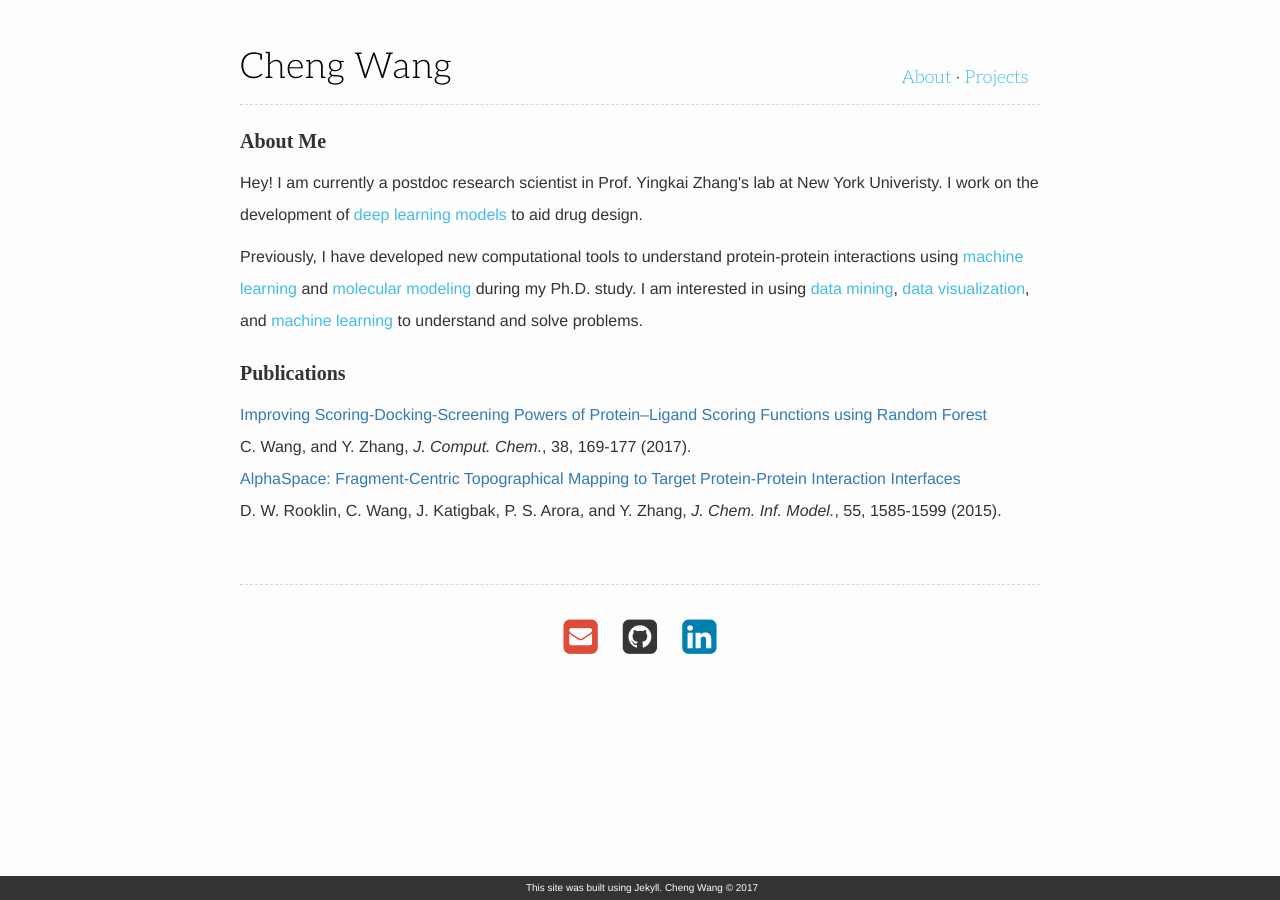
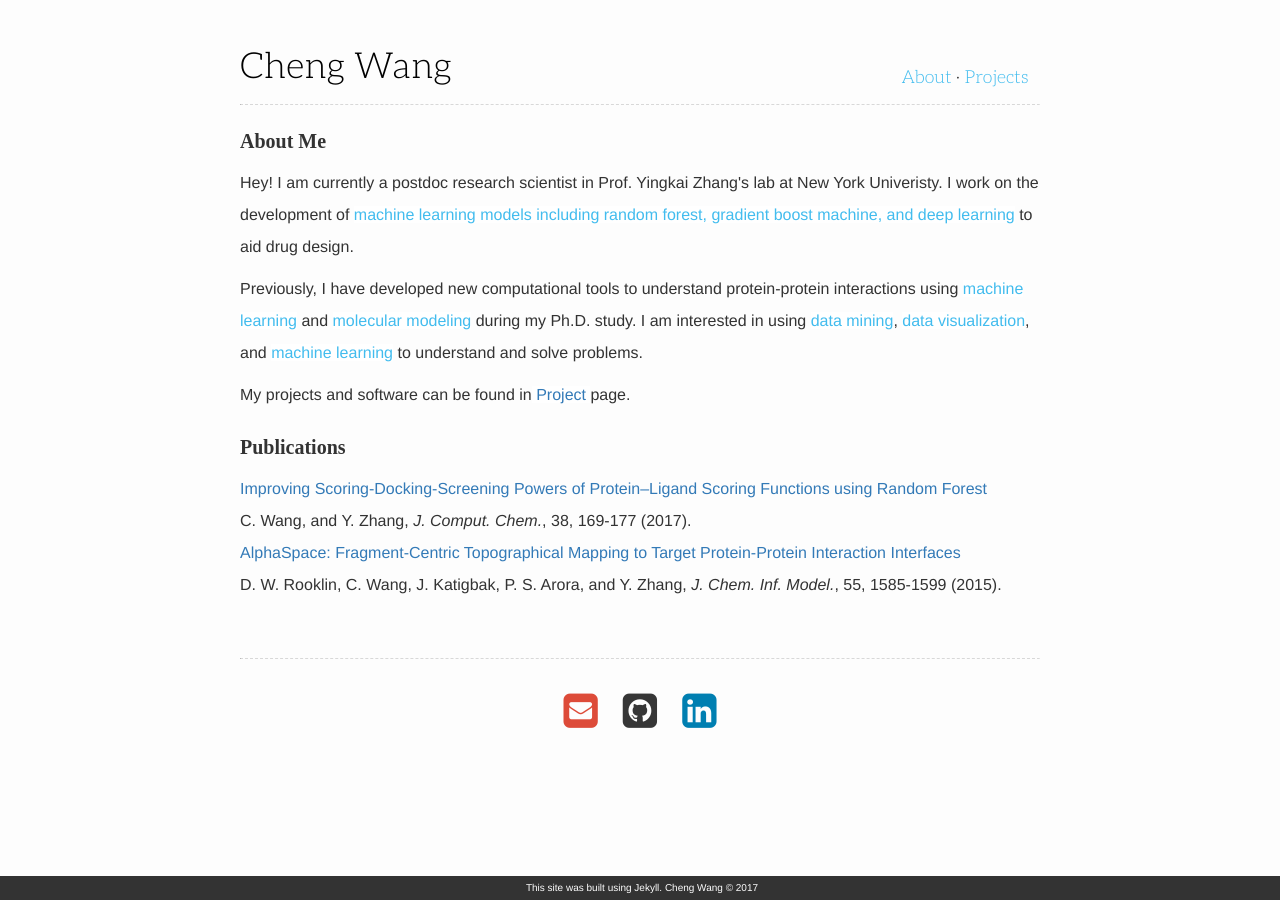
Before and after one commit to chengwang88/chengwang88.github.io, a Jekyll site: the page built from index.md, in a window 1280 px wide. Built offline with Jekyll 4.4.1, drawn with Linux system fonts in a browser that asks for light colours; nearby versions of some CDN libraries; some web fonts are replaced.

Commit message:
Update project link

```diff
--- a/index.md
+++ b/index.md
@@ -8,7 +8,7 @@ layout: default
         <p>
 
             Hey! I am currently a postdoc research scientist in Prof. Yingkai Zhang's lab at New York Univeristy.
-            I work on the development of <span class="highlight">deep learning models</span> to aid drug design.
+            I work on the development of <span class="highlight">machine learning models including random forest, gradient boost machine, and deep learning</span> to aid drug design.
             </p>
 
             <p>
@@ -18,6 +18,10 @@ layout: default
             <span class="highlight">data visualization</span>, and <span class="highlight">machine learning</span> to understand and solve problems.
 
          </p>
+
+            <p>
+            My projects and software can be found in<span class="highlight"> <a href='https://chengwang88.github.io/projects/'> Project </a> </span> page.
+            </p>
 
         <p style="font-size:20px;font-family:Belleza;margin-top:20px;margin-bottom:10px;font-weight:600">Publications</p>
 
```
